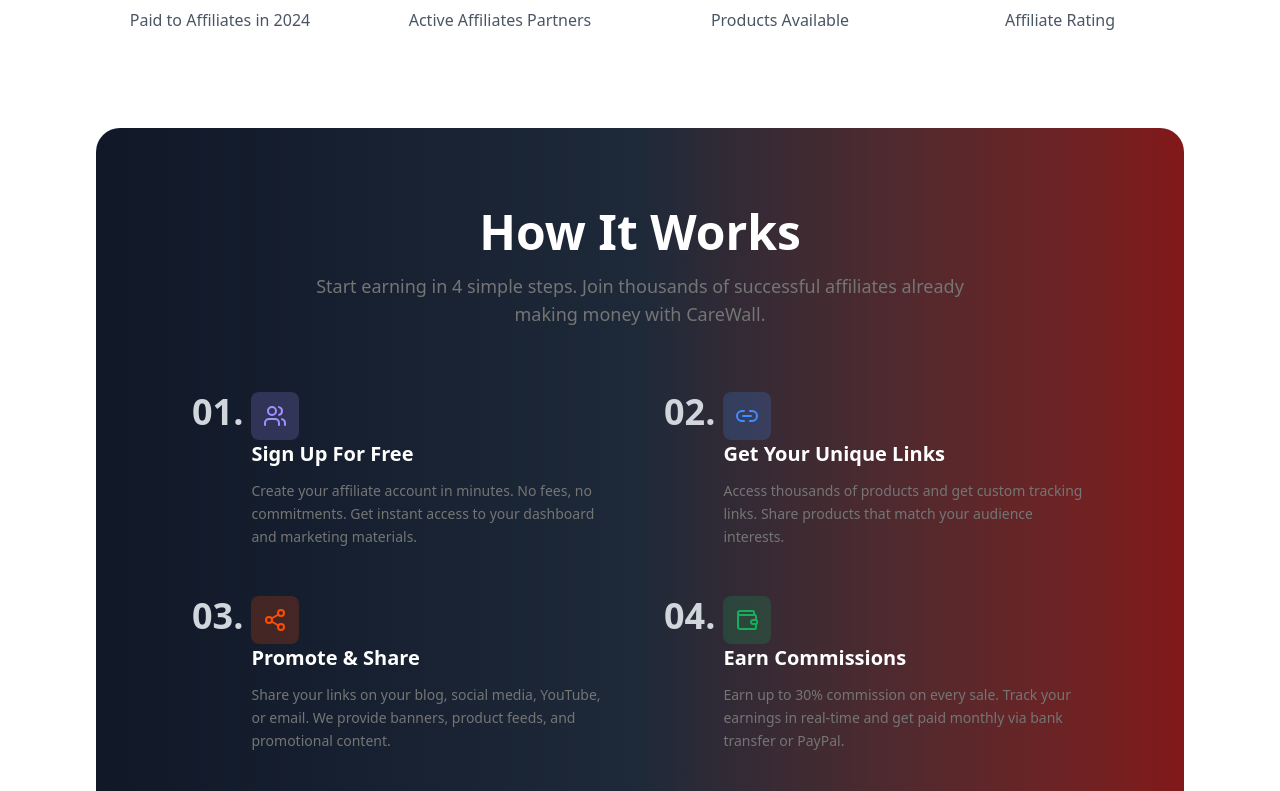
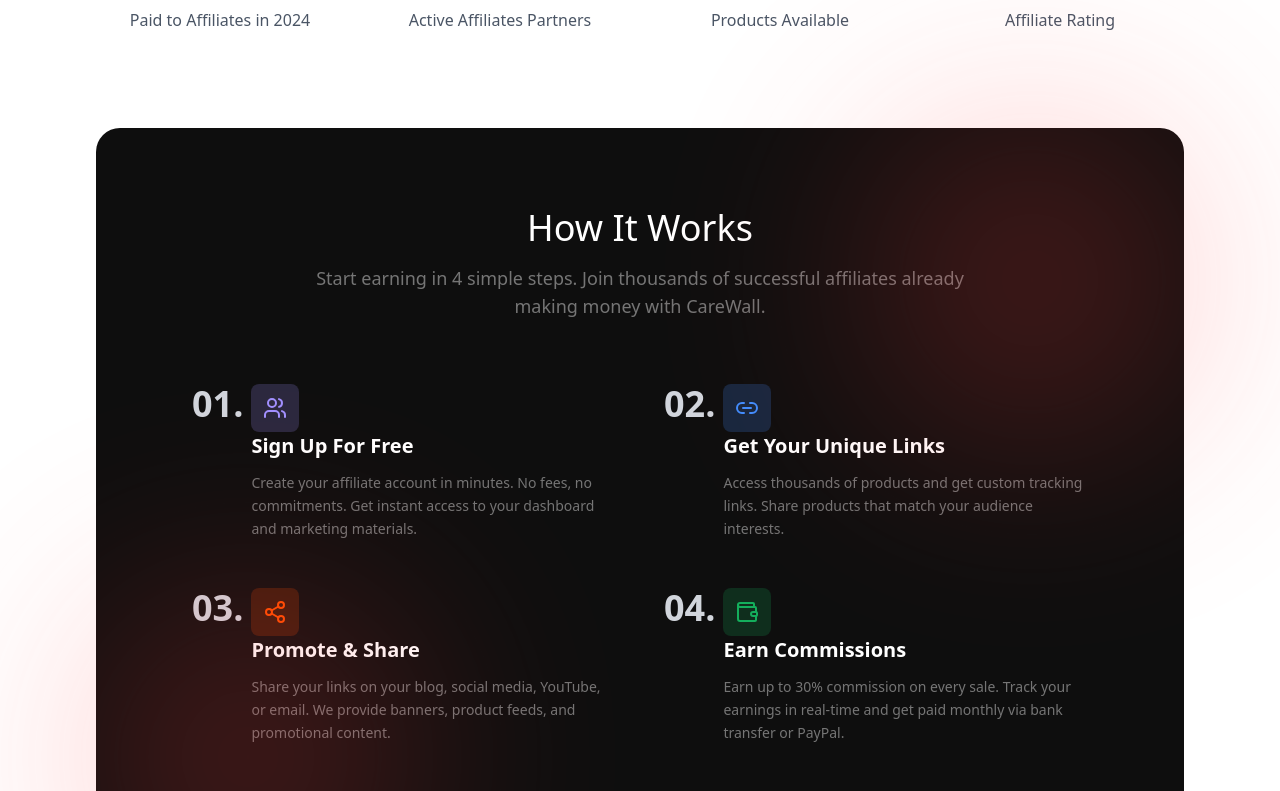
Before and after one commit to abhayk012/caremall_affiliate, a Next.js app: page / in a window 1280 px wide. Shown: the part 1008-1799 px from the top of the page. Built offline with nearby package versions, Linux system fonts and the light colour scheme.

Commit message:
style issues fix

```diff
--- a/components/Home/components/Howitwork.tsx
+++ b/components/Home/components/Howitwork.tsx
@@ -75,10 +75,13 @@ const HowItWorks = () => {
             </div>
 
             {/* How It Works Section */}
-            <div className="px-8 md:px-24 py-20 bg-gradient-to-r from-gray-900 via-gray-800 to-red-900 rounded-3xl rounded-3xl mx-8 md:mx-24">
+            <div className="relative px-8 md:px-24 py-20 bg-[#0e0e0e] rounded-3xl mx-8 md:mx-24">
+                <div className="absolute bottom-0 left-0 w-[304px] h-[304px] bg-[#FF4141] opacity-30 blur-[120px] rounded-full"></div>
+                <div className="absolute top-0 right-0 w-[304px] h-[304px] bg-[#FF4141] opacity-30 blur-[120px] rounded-full"></div>
+
                 {/* Header */}
                 <div className="text-center mb-16">
-                    <h2 className="text-4xl md:text-5xl font-bold text-white mb-4">How It Works</h2>
+                    <h2 className="text-4xl md:text-4xl font-medium text-white mb-4">How It Works</h2>
                     <p className="text-[#757575] text-base md:text-lg max-w-2xl mx-auto">
                         Start earning in 4 simple steps. Join thousands of successful affiliates already making money with CareWall.
                     </p>
```
